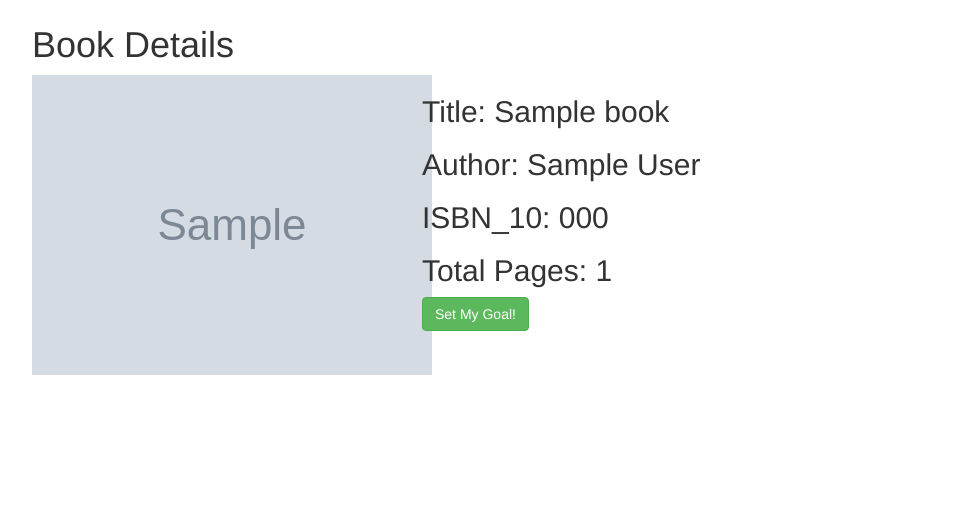
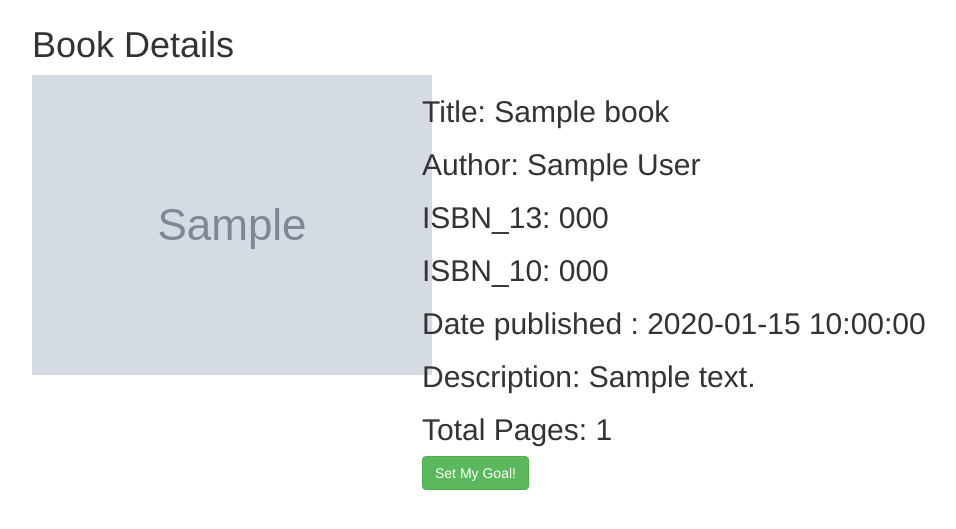
Before and after one commit to lvmor/grow, a Python web app: template templates/book.html in a window 1280 px wide. Shown: the part 51-580 px from the top of the page, without its empty margins (38-994 px from the left). Run offline with Jinja, Linux system fonts and the light colour scheme; the template is opened without the code that fills it: most values are stand-ins (such as "Sample title", 1, 10 or a date in 2020); grey boxes marked "Sample" are stand-in pictures; some libraries are stand-ins or nearby versions.

Commit message:
added values to book

```diff
--- a/templates/book.html
+++ b/templates/book.html
@@ -10,7 +10,10 @@
         <div class="col-md-6">
             <h2>Title: {{ book.title }}</h2>
             <h2>Author: {{ book.author }}</h2>
+            <h2>ISBN_13: {{ book.ISBN_13 }}</h2>
             <h2>ISBN_10: {{ book.ISBN_10 }}</h2>
+            <h2>Date published : {{ book.date_published }}</h2>
+            <h2>Description: {{ book.description }}</h2>
             <h2>Total Pages: {{ book.total_pages }}</h2>
             <a class="btn btn-success btn-md" href="/setgoal/{{book.id}}">Set My Goal!</a>
         </div>
```
